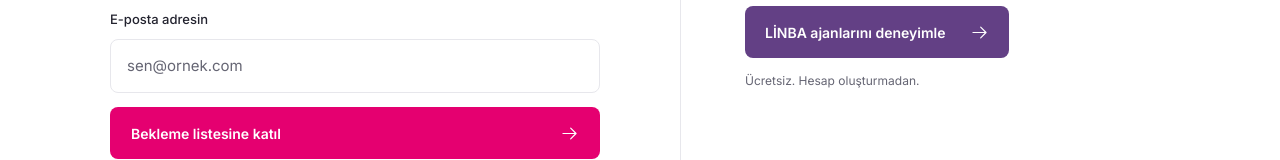
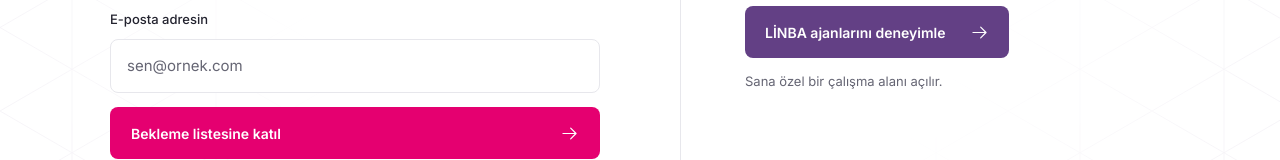
Before and after one commit to houdiniresearch/linba-prototype, a Next.js app: page /giris in a window 1280 px wide. Shown: the part 388-548 px from the top of the page. Built offline with nearby package versions, Linux system fonts and the light colour scheme; no server answers.

Commit message:
Add subtle landing pattern and private workspace note to welcome

```diff
--- a/components/access-entry.css
+++ b/components/access-entry.css
@@ -1,8 +1,33 @@
 .access-page {
+  position: relative;
+  isolation: isolate;
   min-height: 100svh;
   display: flex;
   flex-direction: column;
   background: var(--bg);
+}
+.access-page::before,
+.access-page::after {
+  content: "";
+  position: absolute;
+  inset: 0;
+  z-index: -1;
+  pointer-events: none;
+}
+.access-page::before {
+  background: var(--lilac-ink);
+  opacity: 0.1;
+  mask-image: url("/landing/isometric-grid.svg");
+  mask-size: 144px 166.28px;
+  mask-repeat: repeat;
+}
+.access-page::after {
+  background: var(--bg);
+  mask-image: radial-gradient(
+    ellipse 65% 70% at 50% 50%,
+    #000 35%,
+    transparent 100%
+  );
 }
 .access-header {
   width: min(1280px, 100%);
@@ -76,7 +101,7 @@
 }
 .access-experience > .access-experience-note {
   margin: 12px 0 0;
-  font-size: 12px;
+  font-size: 13px;
 }
 
 .access-waitlist-form {
--- a/components/auth-entry.tsx
+++ b/components/auth-entry.tsx
@@ -151,7 +151,7 @@ export function AuthEntry({ login = false }: { login?: boolean }) {
             <Icon name={experiencing ? "spinner" : "arrow"} size={19} />
           </button>
           <p className="access-experience-note">
-            {t("Ücretsiz. Hesap oluşturmadan.")}
+            {t("Sana özel bir çalışma alanı açılır.")}
           </p>
         </section>
       </main>
--- a/lib/translations.ts
+++ b/lib/translations.ts
@@ -1,5 +1,7 @@
 export type Locale = "tr" | "en";
 const en: Record<string, string> = {
+  "Sana özel bir çalışma alanı açılır.":
+    "A private workspace will be created for you.",
   "LİNBA’yı deneyimle.": "Experience LİNBA in action.",
   "Örnek bir eğitimde LİNBA’nın yapay zekâ ajanlarını dene. Pratik yap, etkileşim kur ve öğrenme desteğini keşfet.":
     "Try LİNBA’s AI agents in a sample training. Practice, interact and explore learning support.",
@@ -717,7 +719,7 @@ const en: Record<string, string> = {
   veya: "or",
   "Örnek eğitimle dene": "Try a sample training",
   "Sana özel bir deneme alanı açılır.":
-    "A private demo workspace will be created for you.",
+    "A private workspace will be created for you.",
   "Eğitimin her aşamasında yanında.": "With you at every stage of training.",
   "EĞİTMEN VE KATILIMCI ÇALIŞMA ALANI": "INSTRUCTOR AND PARTICIPANT WORKSPACE",
   "Hazırla.": "Prepare.",
```
Also changed, not shown: 2 other files (tests, documents, lock files or other folders).
